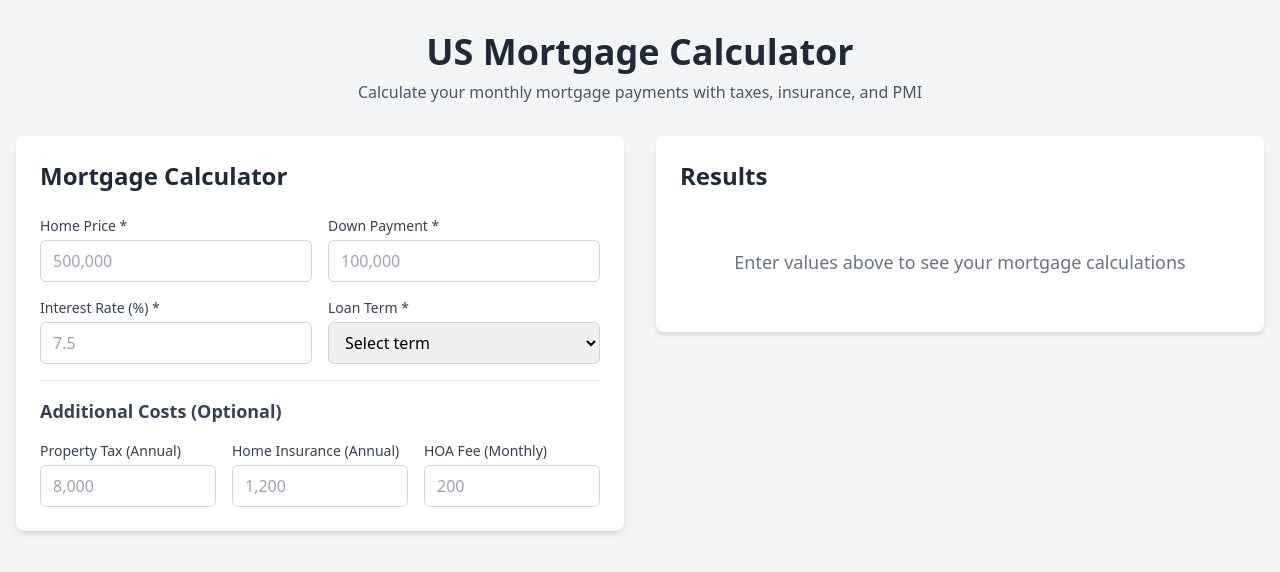
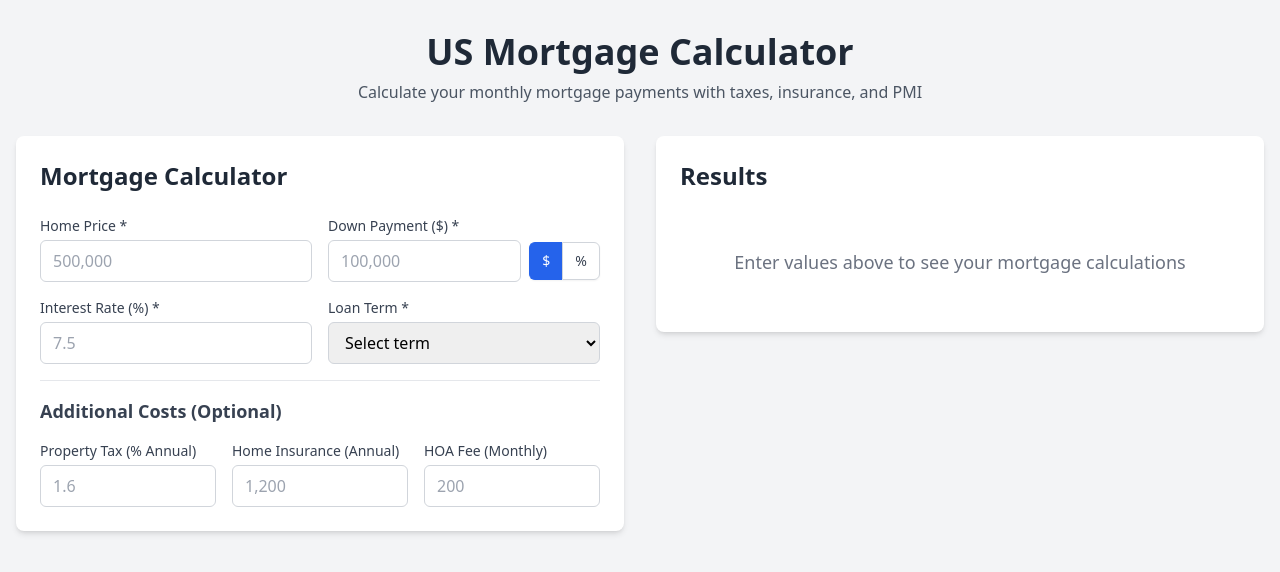
Before and after one commit to boostsir/mortgage-calculator, a React (Vite) app: page / in a window 1280 px wide. Shown: the top 572 px of the page. Built offline with nearby package versions, Linux system fonts and the light colour scheme; the HTML template or start-up script is replaced by a standard one.

Commit message:
fix bugs

```diff
--- a/src/components/InputForm.jsx
+++ b/src/components/InputForm.jsx
@@ -6,6 +6,39 @@ export function InputForm({ values, onChange, errors = {} }) {
     const numValue = parseFloat(value);
     const finalValue = isNaN(numValue) ? value : numValue;
     onChange(field, finalValue);
+  };
+
+  const handleTypeToggle = (field, type) => {
+    onChange(field, type);
+  };
+
+  const renderTypeToggle = (currentType, onTypeChange) => {
+    return (
+      <div className="flex rounded-md shadow-sm">
+        <button
+          type="button"
+          onClick={() => onTypeChange('dollar')}
+          className={`px-3 py-2 text-sm font-medium border border-r-0 rounded-l-md ${
+            currentType === 'dollar'
+              ? 'bg-blue-600 text-white border-blue-600'
+              : 'bg-white text-gray-700 border-gray-300 hover:bg-gray-50'
+          }`}
+        >
+          $
+        </button>
+        <button
+          type="button"
+          onClick={() => onTypeChange('percent')}
+          className={`px-3 py-2 text-sm font-medium border rounded-r-md ${
+            currentType === 'percent'
+              ? 'bg-blue-600 text-white border-blue-600'
+              : 'bg-white text-gray-700 border-gray-300 hover:bg-gray-50'
+          }`}
+        >
+          %
+        </button>
+      </div>
+    );
   };
 
   const getInputClassName = (field) => {
@@ -48,16 +81,27 @@ export function InputForm({ values, onChange, errors = {} }) {
 
           <div>
             <label htmlFor="downPayment" className="block text-sm font-medium text-gray-700 mb-1">
-              Down Payment *
+              Down Payment ({values.downPaymentType === 'percent' ? '%' : '$'}) *
             </label>
+            <div className="flex gap-2 items-center">
+              <div className="flex-1">
                 <input
                   id="downPayment"
                   type="number"
+                  step={values.downPaymentType === 'percent' ? '0.1' : '1000'}
                   value={values.downPayment || ''}
                   onChange={(e) => handleInputChange('downPayment', e.target.value)}
                   className={getInputClassName('downPayment')}
-              placeholder="100,000"
+                  placeholder={values.downPaymentType === 'percent' ? '20' : '100,000'}
                 />
+              </div>
+              <div className="flex-shrink-0">
+                {renderTypeToggle(
+                  values.downPaymentType || 'dollar',
+                  (type) => handleTypeToggle('downPaymentType', type)
+                )}
+              </div>
+            </div>
             {errors.downPayment && (
               <p className="text-red-600 text-sm mt-1">{errors.downPayment}</p>
             )}
@@ -111,15 +155,16 @@ export function InputForm({ values, onChange, errors = {} }) {
           <div className="grid grid-cols-1 md:grid-cols-3 gap-4">
             <div>
               <label htmlFor="propertyTax" className="block text-sm font-medium text-gray-700 mb-1">
-                Property Tax (Annual)
+                Property Tax (% Annual)
               </label>
               <input
                 id="propertyTax"
                 type="number"
+                step="0.01"
                 value={values.propertyTax || ''}
                 onChange={(e) => handleInputChange('propertyTax', e.target.value)}
                 className={getInputClassName('propertyTax')}
-                placeholder="8,000"
+                placeholder="1.6"
               />
               {errors.propertyTax && (
                 <p className="text-red-600 text-sm mt-1">{errors.propertyTax}</p>
--- a/src/components/MortgageCalculator.jsx
+++ b/src/components/MortgageCalculator.jsx
@@ -12,6 +12,7 @@ export function MortgageCalculator() {
   const [inputs, setInputs] = useState({
     homePrice: 0,
     downPayment: 0,
+    downPaymentType: 'dollar',
     interestRate: 0,
     loanTerm: 0,
     propertyTax: 0,
@@ -45,10 +46,17 @@ export function MortgageCalculator() {
       case 'downPayment':
         if (!value || value <= 0) {
           newErrors.downPayment = 'Down payment must be greater than 0';
-        } else if (value >= inputs.homePrice) {
-          newErrors.downPayment = 'Down payment must be less than home price';
         } else {
-          delete newErrors.downPayment;
+          const downPaymentDollars = inputs.downPaymentType === 'percent'
+            ? (value / 100) * inputs.homePrice
+            : value;
+          if (downPaymentDollars >= inputs.homePrice) {
+            newErrors.downPayment = inputs.downPaymentType === 'percent'
+              ? 'Down payment percentage must be less than 100%'
+              : 'Down payment must be less than home price';
+          } else {
+            delete newErrors.downPayment;
+          }
         }
         break;
       case 'interestRate':
@@ -81,14 +89,23 @@ export function MortgageCalculator() {
   };
 
   const handleInputChange = (field, value) => {
-    const numValue = value === '' ? 0 : (typeof value === 'string' ? parseFloat(value) || 0 : value);
+    // Type fields should remain as strings, numeric fields should be converted to numbers
+    let finalValue;
+    if (field.includes('Type')) {
+      finalValue = value; // Keep type fields as strings
+    } else {
+      finalValue = value === '' ? 0 : (typeof value === 'string' ? parseFloat(value) || 0 : value);
+    }
 
     setInputs(prev => ({
       ...prev,
-      [field]: numValue
+      [field]: finalValue
     }));
 
-    validateInputs(field, numValue);
+    // Only validate numeric fields
+    if (!field.includes('Type')) {
+      validateInputs(field, finalValue);
+    }
   };
 
   const hasValidInputs = inputs.homePrice > 0 && inputs.downPayment > 0 &&
--- a/src/hooks/useMortgageCalculation.js
+++ b/src/hooks/useMortgageCalculation.js
@@ -5,6 +5,7 @@ export function useMortgageCalculation(inputs) {
   const {
     homePrice,
     downPayment,
+    downPaymentType = 'dollar',
     interestRate,
     loanTerm,
     propertyTax = 0,
@@ -27,27 +28,35 @@ export function useMortgageCalculation(inputs) {
       };
     }
 
+    // Convert percentage inputs to dollar amounts
+    const downPaymentDollars = downPaymentType === 'percent'
+      ? (downPayment / 100) * homePrice
+      : downPayment;
+
+    // Property tax is always in percentage
+    const propertyTaxDollars = (propertyTax / 100) * homePrice;
+
     // Calculate basic mortgage values
     const mortgageResults = calculateMonthlyPayment({
       homePrice,
-      downPayment,
+      downPayment: downPaymentDollars,
       interestRate,
       loanTerm
     });
 
     // Calculate PMI
-    const pmi = calculatePMI(homePrice, downPayment);
+    const pmi = calculatePMI(homePrice, downPaymentDollars);
 
     // Calculate amortization schedule
     const amortizationSchedule = calculateAmortizationSchedule({
       homePrice,
-      downPayment,
+      downPayment: downPaymentDollars,
       interestRate,
       loanTerm
     });
 
     // Calculate monthly components
-    const monthlyPropertyTax = propertyTax / 12;
+    const monthlyPropertyTax = propertyTaxDollars / 12;
     const monthlyHomeInsurance = homeInsurance / 12;
     const monthlyHoaFee = hoaFee;
 
@@ -78,5 +87,5 @@ export function useMortgageCalculation(inputs) {
       pmi,
       breakdown
     };
-  }, [homePrice, downPayment, interestRate, loanTerm, propertyTax, homeInsurance, hoaFee]);
+  }, [homePrice, downPayment, downPaymentType, interestRate, loanTerm, propertyTax, homeInsurance, hoaFee]);
 }
--- a/src/hooks/useUrlParams.js
+++ b/src/hooks/useUrlParams.js
@@ -3,6 +3,7 @@ import { useMemo, useCallback } from 'react';
 const PARAM_MAP = {
   price: 'homePrice',
   down: 'downPayment',
+  downType: 'downPaymentType',
   rate: 'interestRate',
   term: 'loanTerm',
   tax: 'propertyTax',
@@ -22,9 +23,17 @@ export function useUrlParams() {
     for (const [urlKey, stateKey] of Object.entries(PARAM_MAP)) {
       const value = urlParams.get(urlKey);
       if (value !== null && value !== '') {
-        const numValue = parseFloat(value);
-        if (!isNaN(numValue)) {
-          result[stateKey] = numValue;
+        // Handle type fields as strings
+        if (stateKey.includes('Type')) {
+          if (value === 'dollar' || value === 'percent') {
+            result[stateKey] = value;
+          }
+        } else {
+          // Handle numeric fields
+          const numValue = parseFloat(value);
+          if (!isNaN(numValue)) {
+            result[stateKey] = numValue;
+          }
         }
       }
     }
@@ -37,8 +46,11 @@ export function useUrlParams() {
 
     for (const [stateKey, value] of Object.entries(newParams)) {
       const urlKey = REVERSE_PARAM_MAP[stateKey];
-      if (urlKey && value !== undefined && value !== null && value !== 0) {
-        searchParams.set(urlKey, value.toString());
+      if (urlKey && value !== undefined && value !== null) {
+        // Include type fields even if they're not default
+        if (stateKey.includes('Type') || (value !== 0 && value !== '')) {
+          searchParams.set(urlKey, value.toString());
+        }
       }
     }
 
@@ -51,8 +63,11 @@ export function useUrlParams() {
 
     for (const [stateKey, value] of Object.entries(params)) {
       const urlKey = REVERSE_PARAM_MAP[stateKey];
-      if (urlKey && value !== undefined && value !== null && value !== 0) {
-        searchParams.set(urlKey, value.toString());
+      if (urlKey && value !== undefined && value !== null) {
+        // Include type fields even if they're not default
+        if (stateKey.includes('Type') || (value !== 0 && value !== '')) {
+          searchParams.set(urlKey, value.toString());
+        }
       }
     }
 
```
Also changed, not shown: 7 other files (tests, documents, lock files or other folders). Lines whose indentation alone changed are shown as unchanged.
